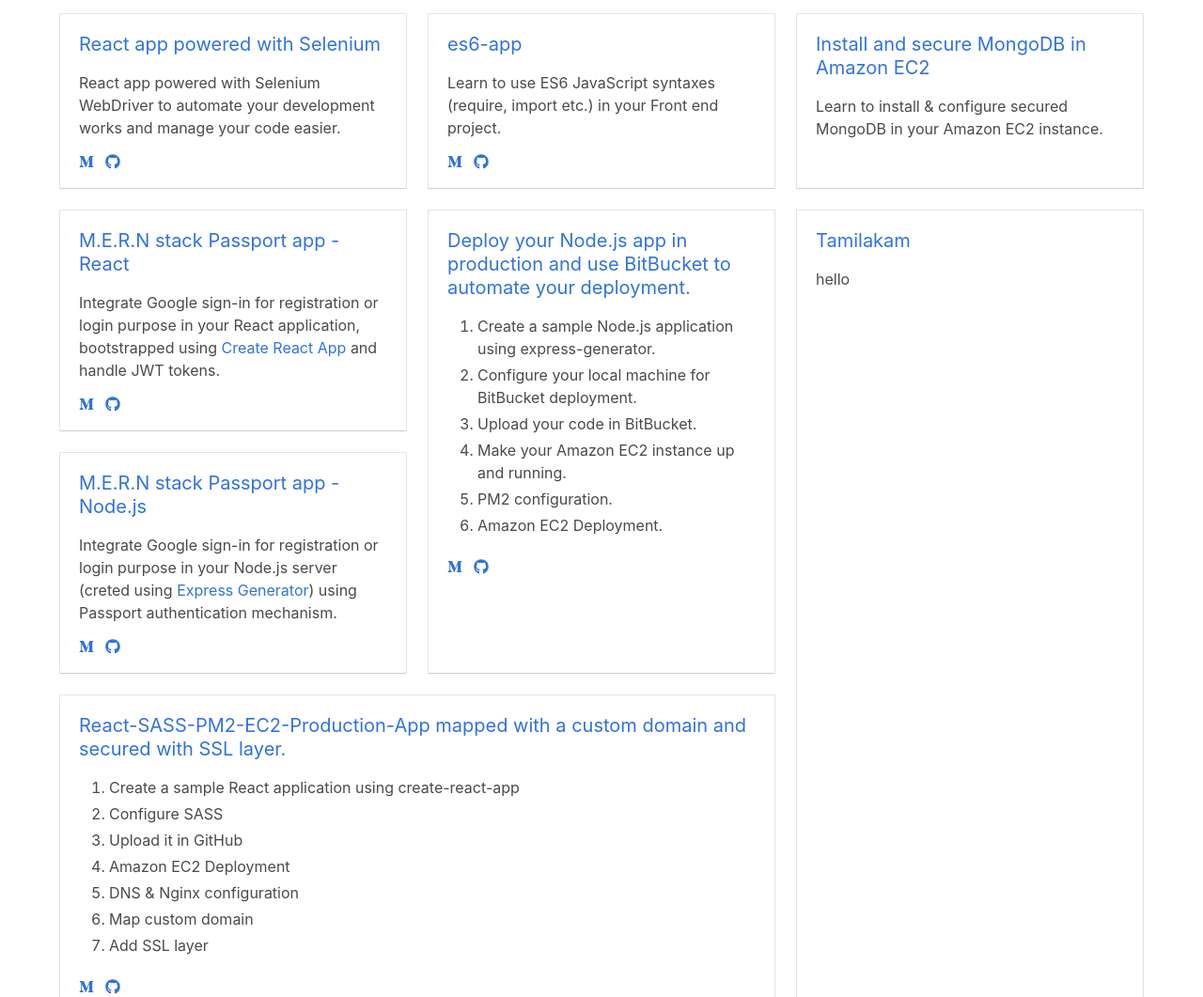
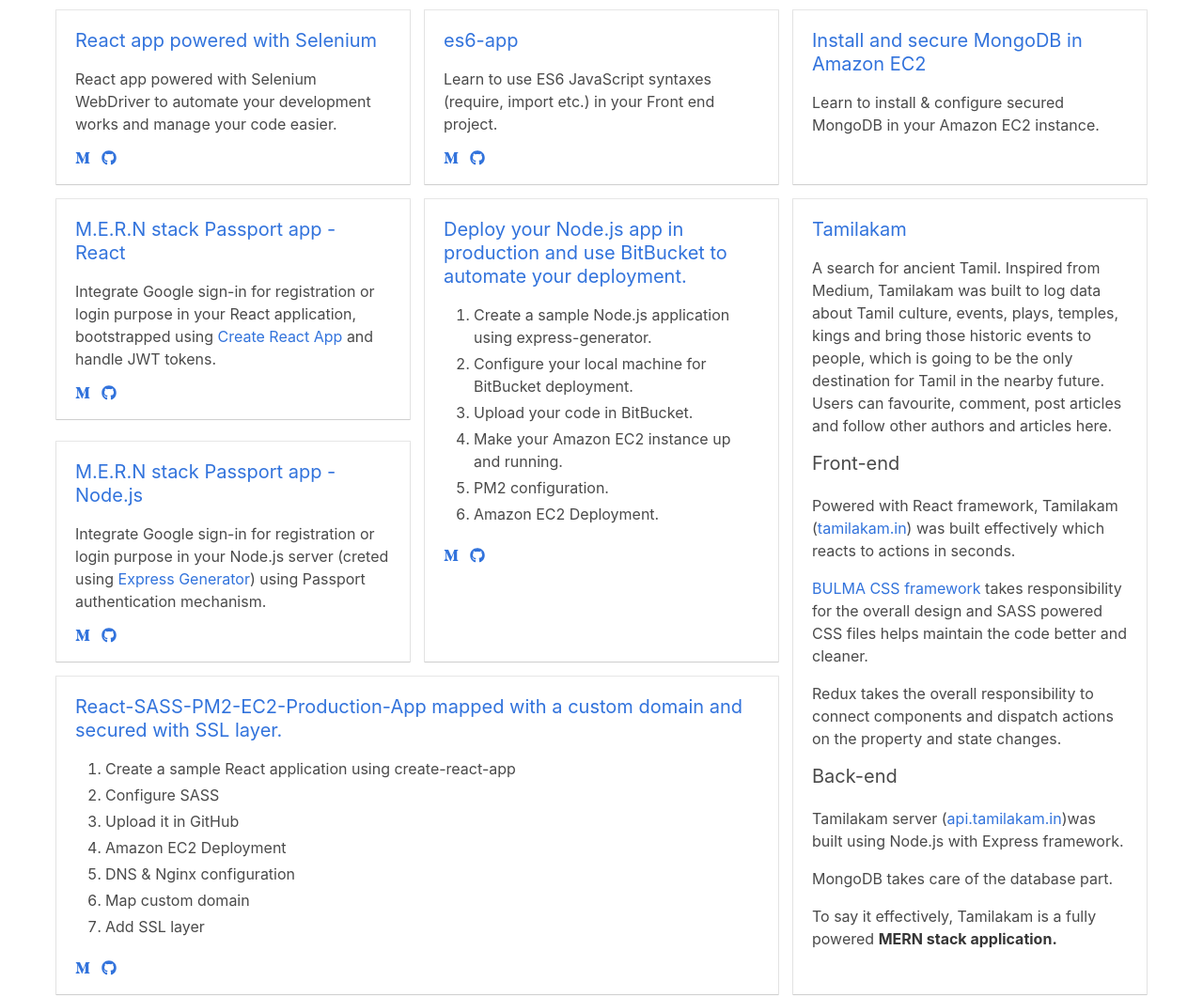
Before and after one commit to BalasubramaniM/projects, a plain HTML site: page index.html in a window 1280 px wide. Shown: the part 117-1178 px from the top of the page at 94% size. Drawn offline with nearby package versions, Linux system fonts and the light colour scheme.

Commit message:
Projects update.

```diff
--- a/index.html
+++ b/index.html
@@ -239,7 +239,16 @@
                             <p>
                                 <a href="https://tamilakam.in/" target="_blank" class="subtitle has-text-link">Tamilakam</a>
                                 <br>
-                                <p>hello</p>
+                                <p>
+                                    A search for ancient Tamil. Inspired from Medium, Tamilakam was built to log data about Tamil culture, events, plays, temples, kings and bring those historic events to people, which is going to be the only destination for Tamil in the nearby future. Users can favourite, comment, post articles and follow other authors and articles here.</p>
+                                <p class="subtitle">Front-end</p>
+                                <p>Powered with React framework, Tamilakam (<a href="https://tamilakam.in" target="_blank">tamilakam.in</a>) was built effectively which reacts to actions in seconds.</p>
+                                <p><a href="https://bulma.io/" target="_blank">BULMA CSS framework</a> takes responsibility for the overall design and SASS powered CSS files helps maintain the code better and cleaner.</p>
+                                <p>Redux takes the overall responsibility to connect components and dispatch actions on the property and state changes.</p>
+                                <p class="subtitle">Back-end</p>
+                                <p>Tamilakam server (<a href="https://api.tamilakam.in/" target="_blank">api.tamilakam.in</a>)was built using Node.js with Express framework.</p>
+                                <p>MongoDB takes care of the database part.</p>
+                                <p>To say it effectively, Tamilakam is a fully powered <strong>MERN stack application.</strong></p>
                             </p>
                         </div>
                     </article>
@@ -291,10 +300,10 @@
                     <strong>Balsu.me</strong> by <a target="_blank" href="https://github.com/balasubramanim">Balasubramani M</a>. The source code is licensed
                     <a href="http://opensource.org/licenses/mit-license.php">MIT</a>.
                 </p>
-            <p>Copyright © 2018 Balasubramani M.<br/>All rights reserved.</p>
+                <p>Copyright © 2018 Balasubramani M.
+                    <br/>All rights reserved.</p>
             </div>
         </div>
-
     </footer>
 </body>
 
--- a/src/stylesheets/style.css
+++ b/src/stylesheets/style.css
@@ -5,6 +5,10 @@ a {
 .box {
 	border-radius: 0px;
 	box-shadow: 0 1px 1px rgba(10, 10, 10, 0.1), 0 0 0 1px rgba(10, 10, 10, 0.1);
+}
+
+.tile.is-parent {
+	padding: 0.5rem;
 }
 
 /*.subtitle {
```
Lines whose indentation alone changed are shown as unchanged.
